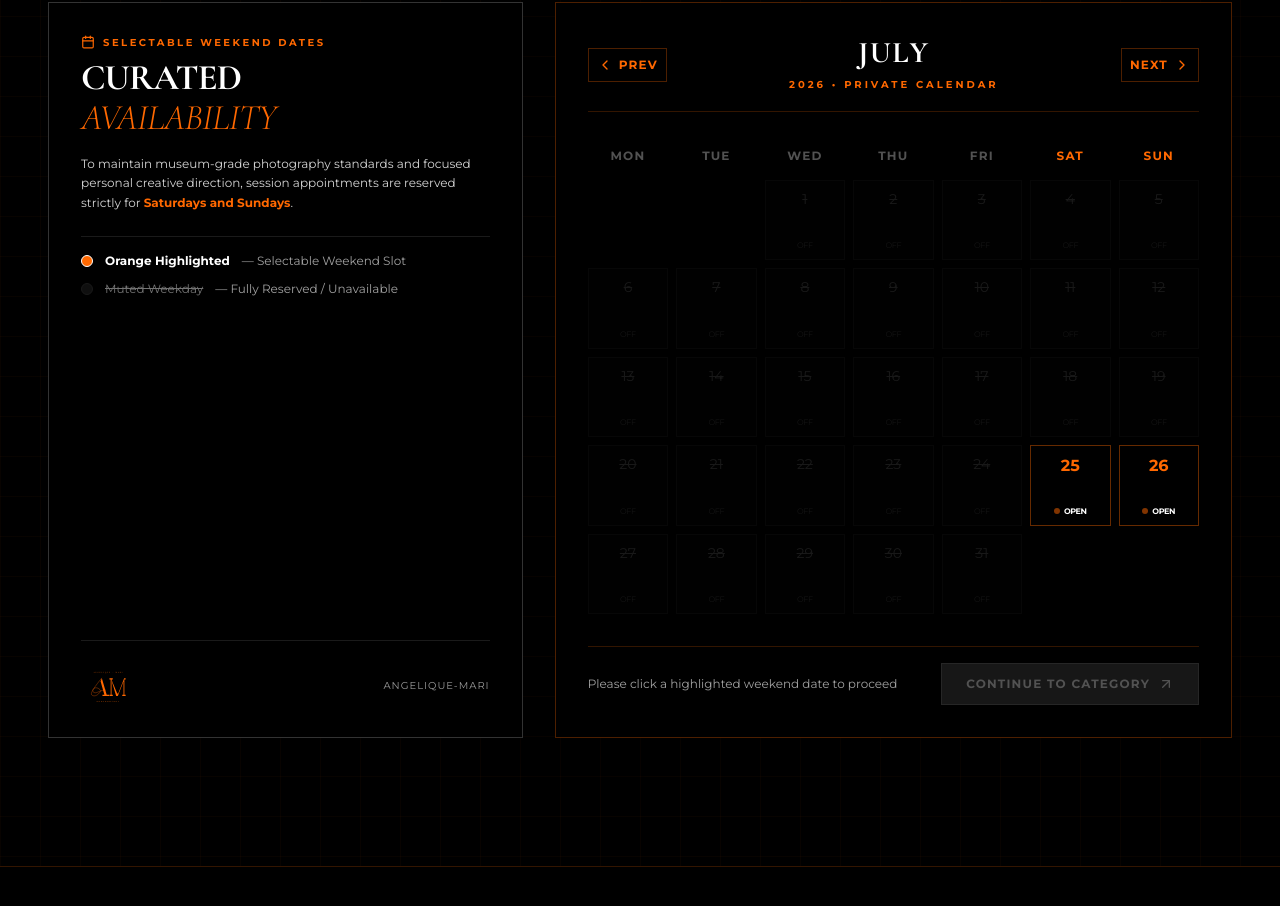
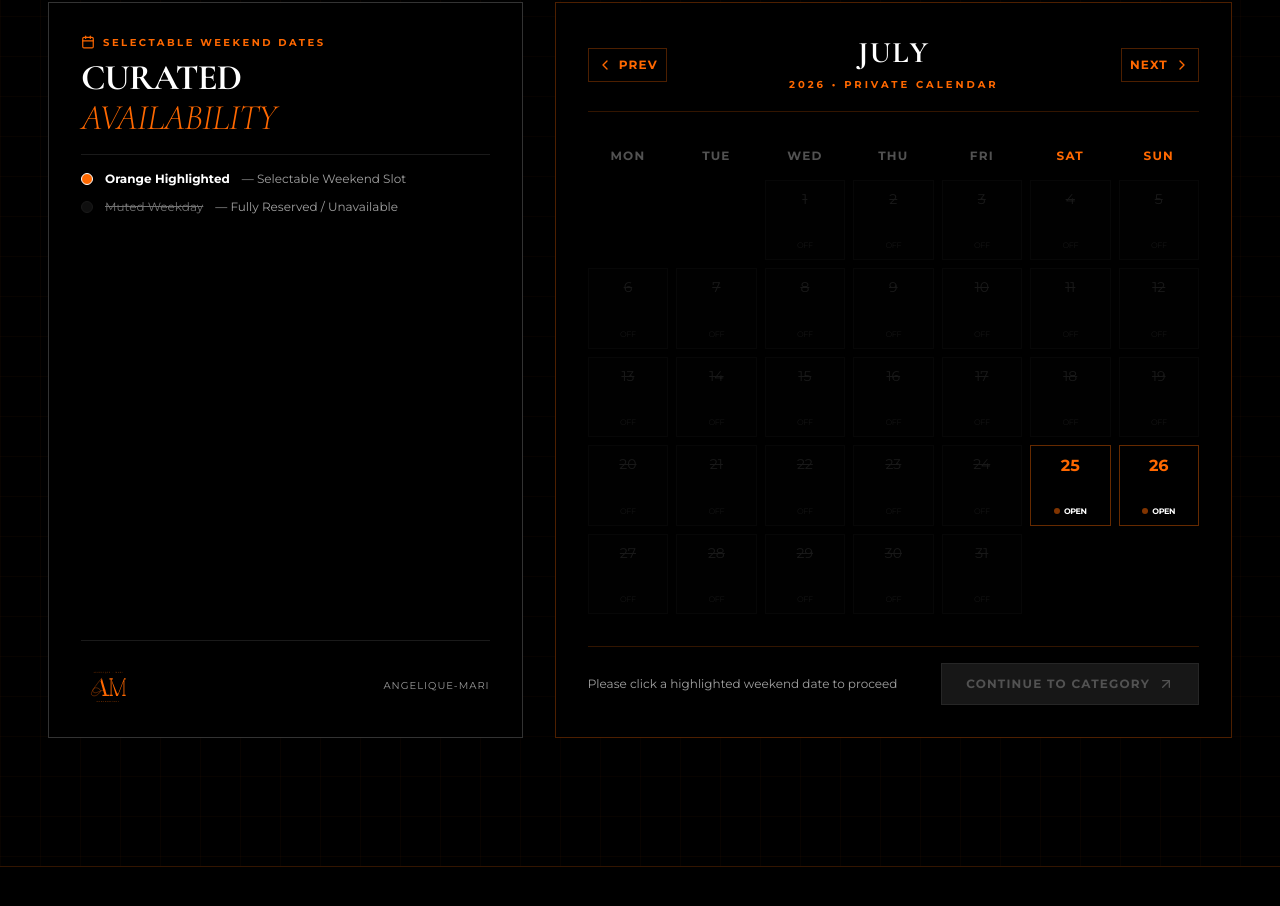
Before and after one commit to bearbuildsweb/Angelique-Mari, a React (Vite) app: page / in a window 1280 px wide. Shown: the part 4875-5781 px from the top of the page. Built offline with nearby package versions, Linux system fonts and the light colour scheme; a web font is replaced by a local one.

Commit message:
Update Booking.tsx

```diff
--- a/src/components/Booking.tsx
+++ b/src/components/Booking.tsx
@@ -389,10 +389,6 @@ export default function Booking() {
                         CURATED <br />
                         <span className="font-serif italic font-light text-[#FF6800]">AVAILABILITY</span>
                       </h3>
-
-                      <p className="font-sans text-xs text-neutral-300 leading-relaxed space-y-3 mb-6">
-                        To maintain museum-grade photography standards and focused personal creative direction, session appointments are reserved strictly for <strong className="text-[#FF6800]">Saturdays and Sundays</strong>.
-                      </p>
 
                       <div className="space-y-3 pt-4 border-t border-white/10 font-sans text-xs text-neutral-400">
                         <div className="flex items-center gap-3">
```
